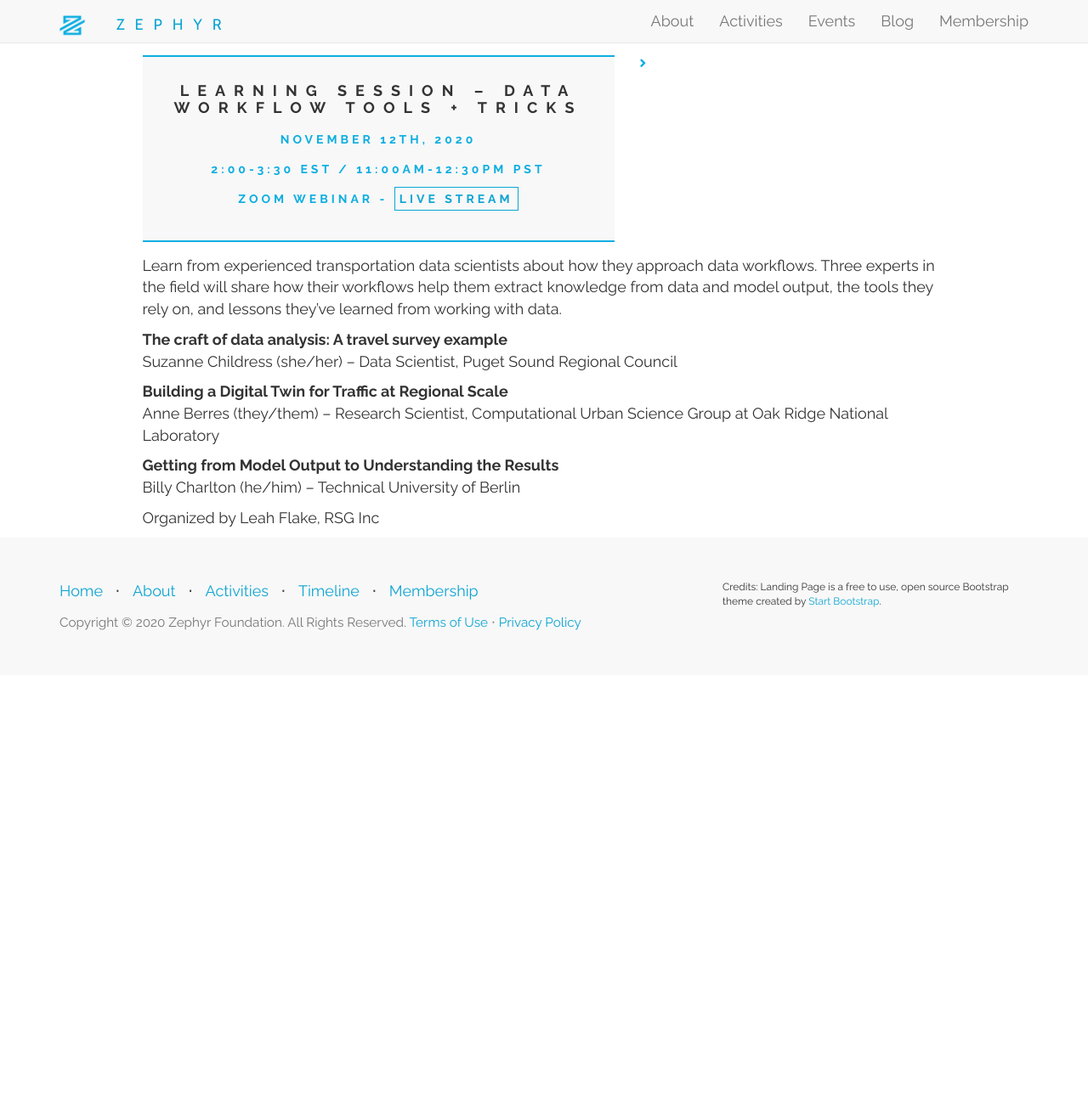
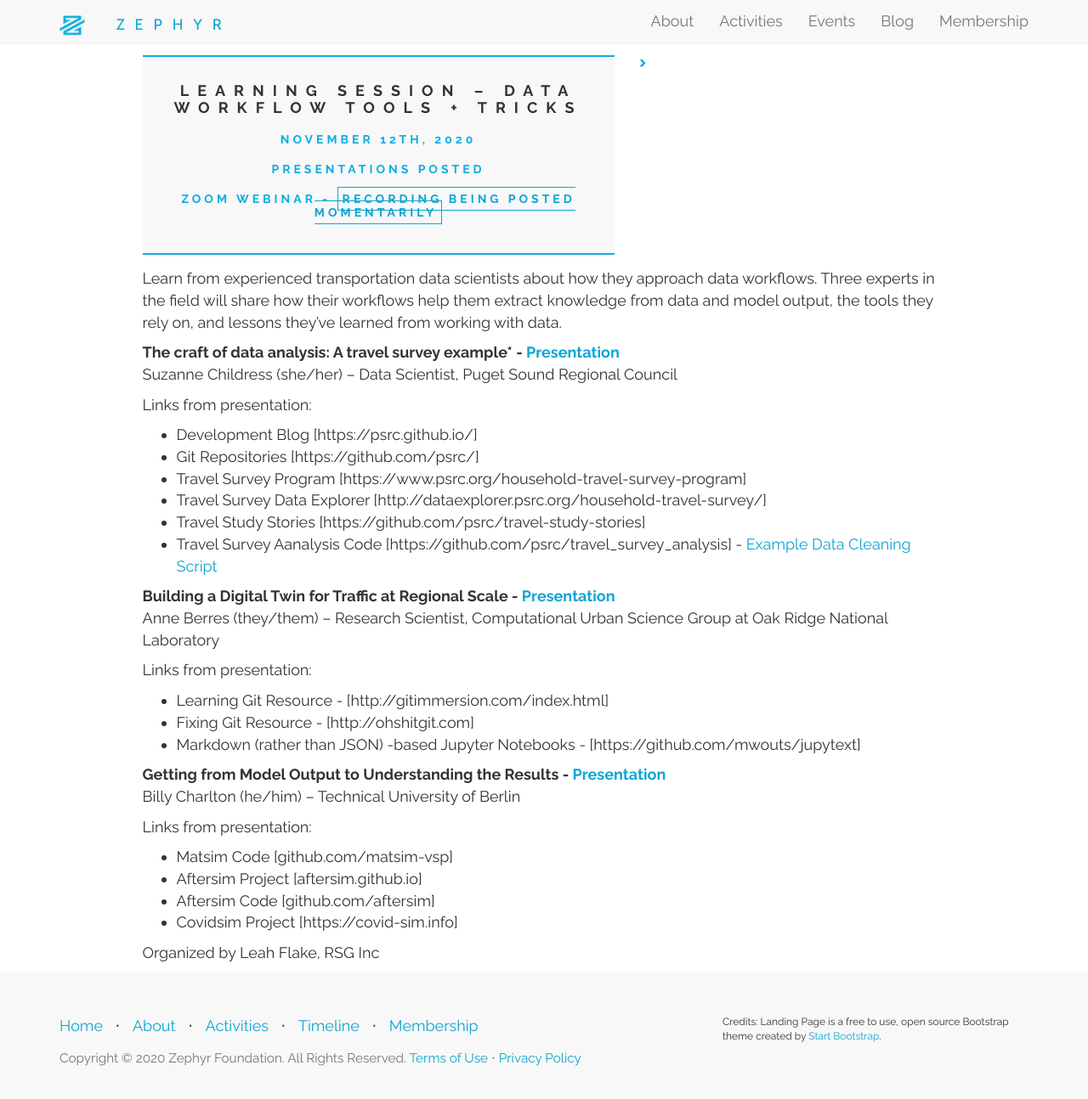
Before and after one commit to ZephyrTransport/zephyr-website, a Jekyll site: the page built from _events/2020-11-12-workflow.md, in a window 1280 px wide and 1307 px high. Shown: the top 1294 px of the window at 85% size. Built offline with Jekyll 4.4.1, drawn with Linux system fonts in a browser that asks for light colours; nearby versions of some CDN libraries.

Commit message:
add presentations and links

```diff
--- a/_events/2020-11-12-workflow.md
+++ b/_events/2020-11-12-workflow.md
@@ -4,21 +4,43 @@
 title: Learning Session – Data Workflow Tools + Tricks
 type: Learning
 day: November 12th, 2020
-time: 2:00-3:30 EST / 11:00AM-12:30PM PST
-place: Zoom Webinar - <a href="https://www.youtube.com/channel/UCfF4RLUrg0vsZtoBUUFzkxA">Live Stream</a>
+time: Presentations Posted
+place: Zoom Webinar - <a href="">Recording being posted momentarily</a>
 additional-msg:
 summary: ""
 ---
 
 Learn from experienced transportation data scientists about how they approach data workflows. Three experts in the field will share how their workflows help them extract knowledge from data and model output, the tools they rely on, and lessons they’ve learned from working with data.
 
-**The craft of data analysis: A travel survey example**
+**The craft of data analysis: A travel survey example* - [Presentation](https://drive.google.com/file/d/11YMtm48P16qM5lWMC8wJFKWnA3m9z8gK/view?usp=sharing)**
 Suzanne Childress (she/her) – Data Scientist, Puget Sound Regional Council
 
-**Building a Digital Twin for Traffic at Regional Scale**
+Links from presentation:
+
+ - Development Blog [https://psrc.github.io/]
+ - Git Repositories [https://github.com/psrc/]
+ - Travel Survey Program [https://www.psrc.org/household-travel-survey-program]
+ - Travel Survey Data Explorer [http://dataexplorer.psrc.org/household-travel-survey/]
+ - Travel Study Stories [https://github.com/psrc/travel-study-stories]
+ - Travel Survey Aanalysis Code [https://github.com/psrc/travel_survey_analysis] - [Example Data Cleaning Script](https://github.com/psrc/travel_survey_analysis/blob/master/Rulesy.sql)
+
+**Building a Digital Twin for Traffic at Regional Scale - [Presentation](https://drive.google.com/file/d/1oMC6cugyRxSQ6N8QTMVzjTUPhNSypQy0/view?usp=sharing)**
 Anne Berres (they/them) – Research Scientist, Computational Urban Science Group at Oak Ridge National Laboratory
 
-**Getting from Model Output to Understanding the Results**
+Links from presentation:
+
+ - Learning Git Resource - [http://gitimmersion.com/index.html]
+ - Fixing Git Resource - [http://ohshitgit.com]
+ - Markdown (rather than JSON) -based Jupyter Notebooks - [https://github.com/mwouts/jupytext]
+
+**Getting from Model Output to Understanding the Results - [Presentation](https://drive.google.com/file/d/11t6VHJW0pKUvzdchLbbLtlJQb__CaWoD/view?usp=sharing)**
 Billy Charlton (he/him) – Technical University of Berlin
 
+Links from presentation:
+
+- Matsim Code [github.com/matsim-vsp]
+- Aftersim Project [aftersim.github.io]
+- Aftersim Code [github.com/aftersim]
+- Covidsim Project [https://covid-sim.info]
+
 Organized by Leah Flake, RSG Inc
```
